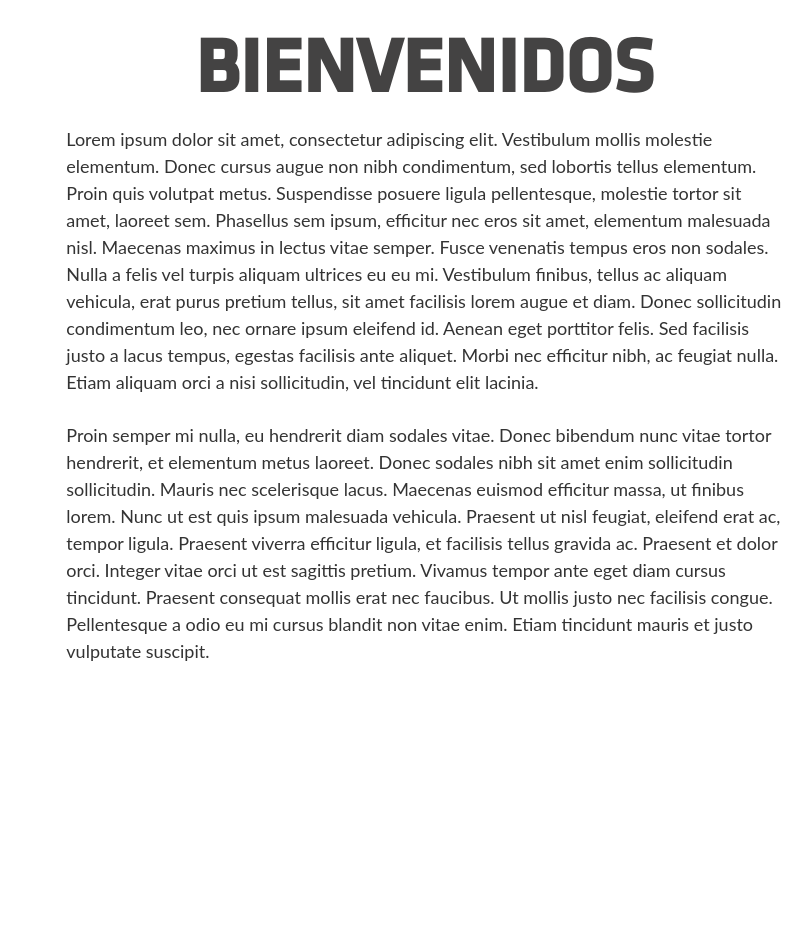
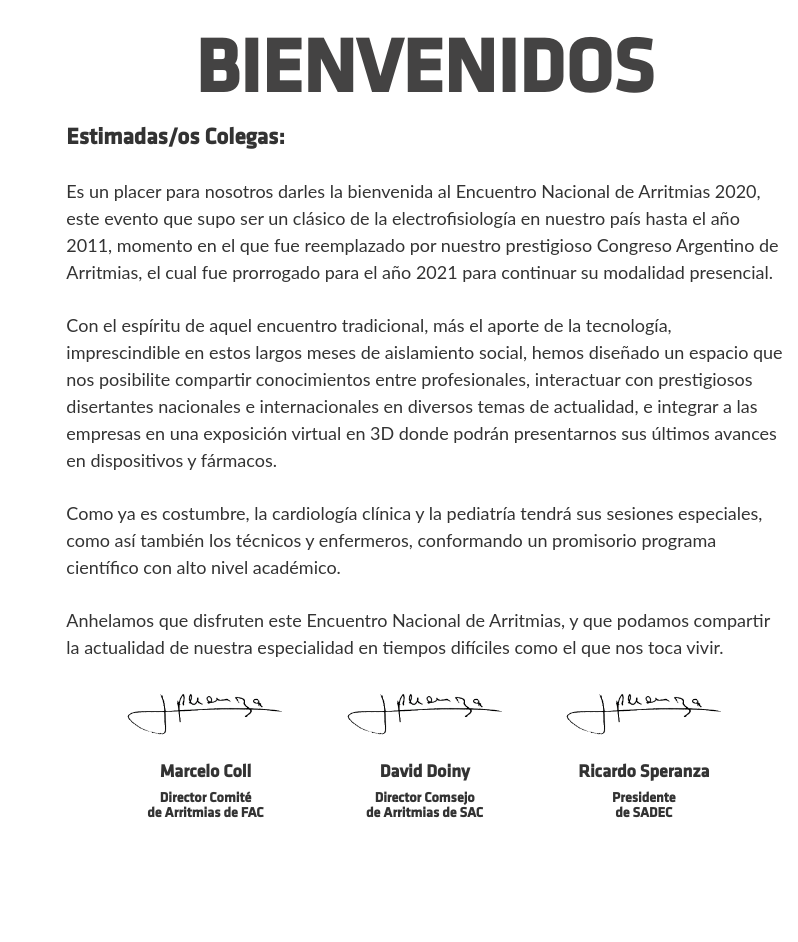
Before and after one commit to elraffa/arritmias, a Gatsby site: page / in a window 1280 px wide. Shown: the part 688-1630 px from the top of the page, 482-1280 px from the left. Built offline with nearby package versions, Linux system fonts and the light colour scheme; Gatsby itself is replaced by a stand-in of ours.

Commit message:
Add welcome letter

```diff
--- a/src/components/layout.css
+++ b/src/components/layout.css
@@ -799,6 +799,13 @@ ul.mobile-social {
   margin-bottom: 0 !important;
 }
 
+.firmas {
+  display: flex;
+  align-items: baseline;
+  justify-content: space-evenly;
+  text-align: center;
+}
+
 /* Programa */
 #programa {
   scroll-margin-top: 120px;
--- a/src/components/welcome.js
+++ b/src/components/welcome.js
@@ -1,12 +1,35 @@
 import React from 'react'
+import speranza from '../images/firma-speranza.png'
 
 const welcome = () => (
 
     <section>
         <div id='bienvenida' className='anchor' style={{ scrollMarginTop: 120 }}></div>
         <h1 className='main-titles'>Bienvenidos</h1>
-        <p> Lorem ipsum dolor sit amet, consectetur adipiscing elit. Vestibulum mollis molestie elementum. Donec cursus augue non nibh condimentum, sed lobortis tellus elementum. Proin quis volutpat metus. Suspendisse posuere ligula pellentesque, molestie tortor sit amet, laoreet sem. Phasellus sem ipsum, efficitur nec eros sit amet, elementum malesuada nisl. Maecenas maximus in lectus vitae semper. Fusce venenatis tempus eros non sodales. Nulla a felis vel turpis aliquam ultrices eu eu mi. Vestibulum finibus, tellus ac aliquam vehicula, erat purus pretium tellus, sit amet facilisis lorem augue et diam. Donec sollicitudin condimentum leo, nec ornare ipsum eleifend id. Aenean eget porttitor felis. Sed facilisis justo a lacus tempus, egestas facilisis ante aliquet. Morbi nec efficitur nibh, ac feugiat nulla. Etiam aliquam orci a nisi sollicitudin, vel tincidunt elit lacinia.</p>
-        <p>Proin semper mi nulla, eu hendrerit diam sodales vitae. Donec bibendum nunc vitae tortor hendrerit, et elementum metus laoreet. Donec sodales nibh sit amet enim sollicitudin sollicitudin. Mauris nec scelerisque lacus. Maecenas euismod efficitur massa, ut finibus lorem. Nunc ut est quis ipsum malesuada vehicula. Praesent ut nisl feugiat, eleifend erat ac, tempor ligula. Praesent viverra efficitur ligula, et facilisis tellus gravida ac. Praesent et dolor orci. Integer vitae orci ut est sagittis pretium. Vivamus tempor ante eget diam cursus tincidunt. Praesent consequat mollis erat nec faucibus. Ut mollis justo nec facilisis congue. Pellentesque a odio eu mi cursus blandit non vitae enim. Etiam tincidunt mauris et justo vulputate suscipit.</p>
+        <h4>Estimadas/os Colegas:</h4>
+        <p> Es un placer para nosotros darles la bienvenida al Encuentro Nacional de Arritmias 2020, este evento que supo ser un clásico de la electrofisiología en nuestro país hasta el año 2011, momento en el que fue reemplazado por nuestro prestigioso Congreso Argentino de Arritmias, el cual fue prorrogado para el año 2021 para continuar su modalidad presencial.</p>
+        <p>
+        Con el espíritu de aquel encuentro tradicional, más el aporte de la tecnología, imprescindible en estos largos meses de aislamiento social, hemos diseñado un espacio que nos posibilite compartir conocimientos entre profesionales, interactuar con prestigiosos disertantes nacionales e internacionales en diversos temas de actualidad, e integrar a las empresas en una exposición virtual en 3D donde podrán presentarnos sus últimos avances en dispositivos y fármacos.
+        </p>
+        <p>Como ya es costumbre, la cardiología clínica y la pediatría tendrá sus sesiones especiales, como así también los técnicos y enfermeros, conformando un promisorio programa científico con alto nivel académico.</p>
+        <p>Anhelamos que disfruten este Encuentro Nacional de Arritmias, y que podamos compartir la actualidad de nuestra especialidad en tiempos difíciles como el que nos toca vivir.</p>
+        <div class='firmas'>
+            <div class='firma-coll'>
+                <img src={speranza} alt='' width='160'/>
+                <h5>Marcelo Coll</h5>
+                <h6>Director Comité <br></br>de Arritmias de FAC</h6>
+            </div>
+            <div class='firma-doiny'>
+                <img src={speranza} alt='' width='160'/>
+                <h5>David Doiny</h5>
+                <h6>Director Comsejo <br></br>de Arritmias de SAC</h6>
+            </div>
+            <div class='firma-speranza'>
+                <img src={speranza} alt='' width='160'/>
+                <h5>Ricardo Speranza</h5>
+                <h6>Presidente <br></br>de SADEC</h6>
+            </div>
+        </div>
 
     </section>
 
```
Also changed, not shown: src/images/firma-speranza.png (added).
